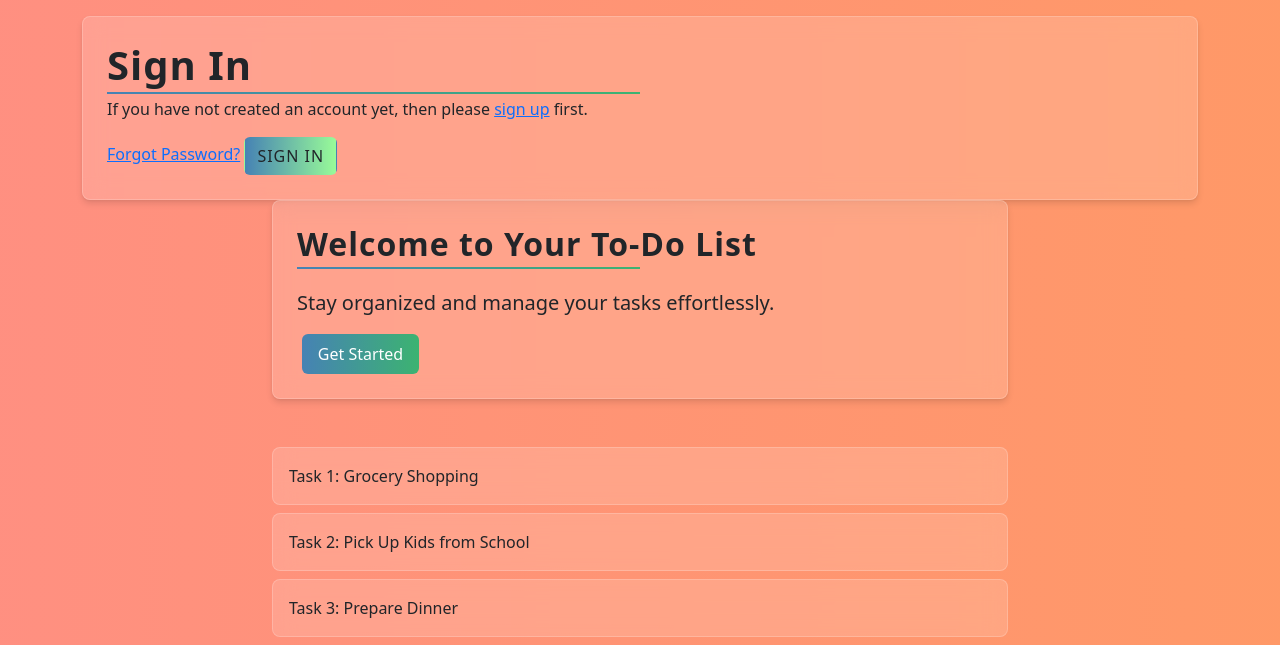
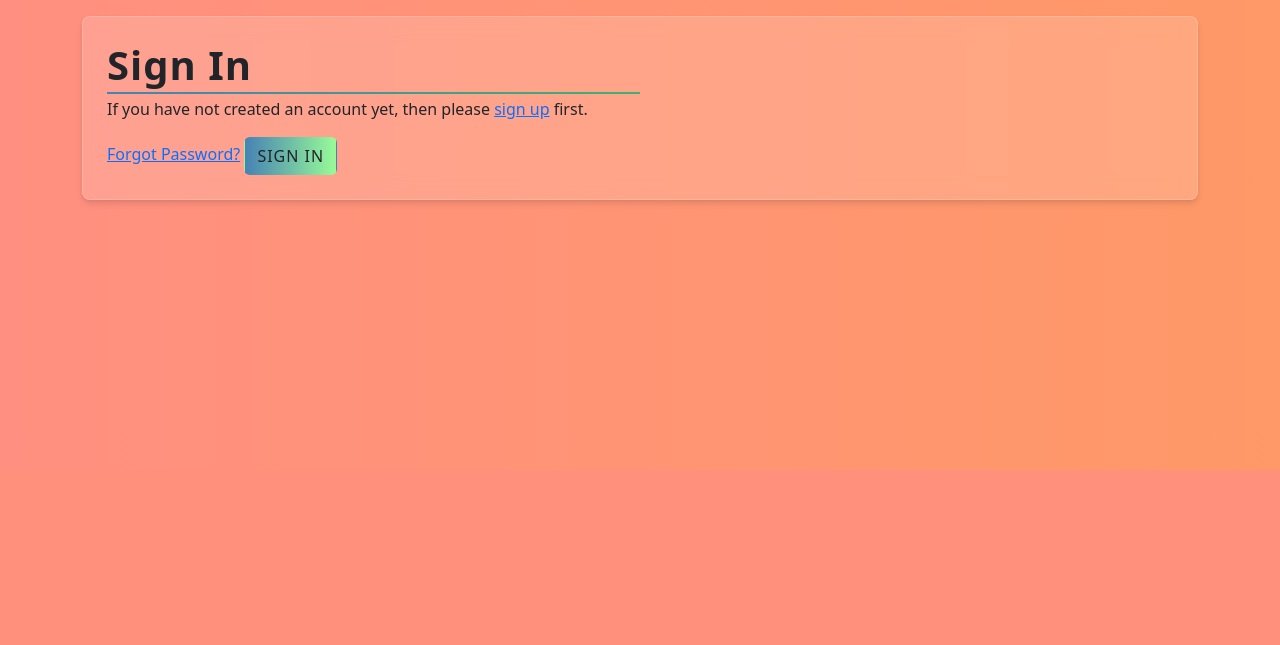
Before and after one commit to EssBuilds/starmamas, a Django app: page / in a window 1280 px wide. Shown: the part 330-975 px from the top of the page. After the commit the page ends 800 px from the top, so only its background shows below. Run offline with Django 5.2, Linux system fonts and the light colour scheme; some libraries are stand-ins or nearby versions.

Commit message:
Removed Welcome card from templates

```diff
--- a/templates/base.html
+++ b/templates/base.html
@@ -413,25 +413,6 @@
         <div class="container mt-5">
             {% block content %}
             {% endblock content %}
-            <!-- Glass Card Example -->
-            <div class="row justify-content-center">
-                <div class="col-md-8">
-                    <div class="glass-card p-4">
-                        <h2 class="mb-4">Welcome to Your To-Do List</h2>
-                        <p class="lead">Stay organized and manage your tasks effortlessly.</p>
-                        <button class="btn nav-btn">Get Started</button>
-                    </div>
-                </div>
-            </div>
-
-            <!-- List Items Example -->
-            <div class="row mt-5">
-                <div class="col-md-8 offset-md-2">
-                    <div class="list-item">Task 1: Grocery Shopping</div>
-                    <div class="list-item">Task 2: Pick Up Kids from School</div>
-                    <div class="list-item">Task 3: Prepare Dinner</div>
-                </div>
-            </div>
         </div>
 
         <!-- Notification Example -->
```
Also changed, not shown: todo/templates/base.html (+0 -19 lines).
